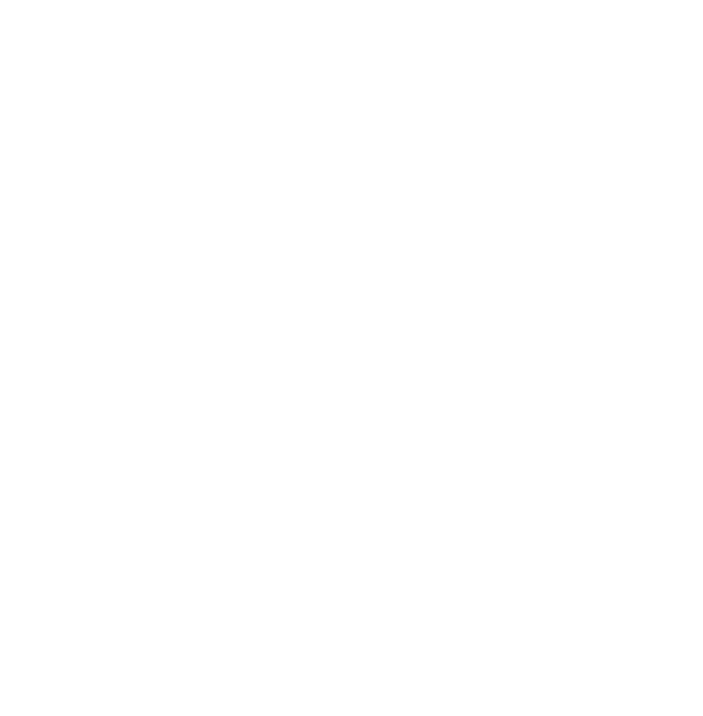
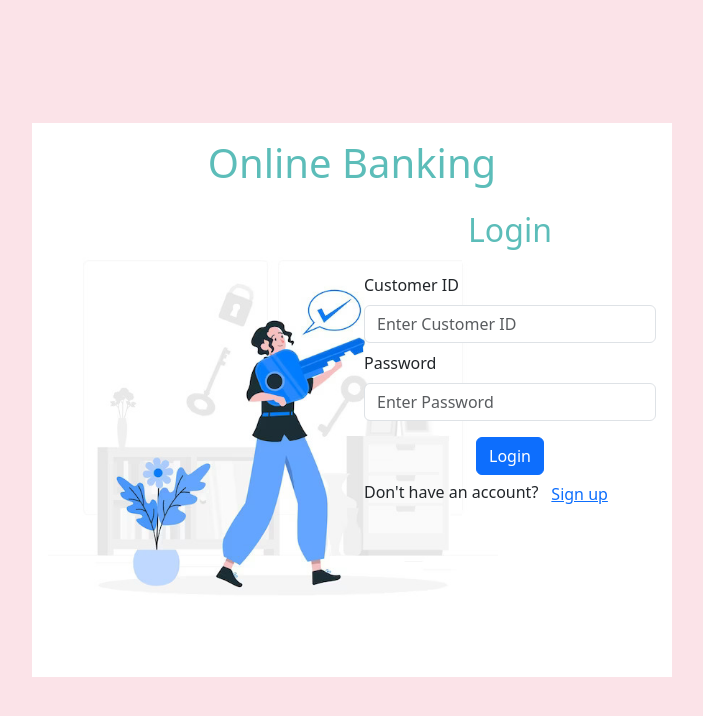
Before and after one commit to gowsi2021/banking, a React (Vite) app: page /login in a window 1280 px wide. Before the commit this address had no page. Shown: the top 716 px of the page, without its empty margins (288-991 px from the left). Built offline with nearby package versions, Linux system fonts and the light colour scheme.

Commit message:
Login page UI and Backend functionality

```diff
--- a/src/App.jsx
+++ b/src/App.jsx
@@ -1,5 +1,6 @@
 import { BrowserRouter as Router, Route, Routes } from 'react-router-dom';
 import Sign_up from './pages/sign_up';
+import Login from './pages/login';
 import 'bootstrap/dist/css/bootstrap.min.css';
 
 function App() {
@@ -9,6 +10,7 @@ function App() {
       <Router>
         <Routes>
           <Route path="/" element={<Sign_up />} />
+          <Route path="/login" element={<Login />}/>
         </Routes>
       </Router>
     </div>
--- /dev/null
+++ b/src/pages/login.jsx
@@ -0,0 +1,100 @@
+import { Container, Row, Col, Form, Button, Image, Dropdown } from "react-bootstrap";
+import login_image from '../images/login.jpg';
+import { useState } from "react";
+import axios from "axios";
+import { useNavigate } from "react-router-dom";
+
+function login() {
+    const [formData, setFormData] = useState({
+        customerid: "",
+        password: ""
+    });
+
+    const navigate = useNavigate();
+
+    const { customerid, password } = formData;
+
+    const handleFormField = (e) => {
+        console.log("handling formdata", e.target.value);
+        setFormData({ ...formData, [e.target.name]: e.target.value });
+    }
+
+    const handleSubmit = async (e) => {
+        e.preventDefault();
+        console.log("Login clicked");
+        console.log(formData);
+
+        try {
+            const res = await axios.post("http://localhost:3000/login", {
+                customerid,
+                password
+            })
+            if (res.data == "1") {
+                console.log("Rendering Dashboard page");
+                alert("Login successfull!");
+            }
+            else {
+                console.log("Failed to render to login page");
+                alert("Invalid CustomerID and Password");
+            }
+        }
+        catch {
+            console.log("Could not able to send data");
+        }
+    }
+
+    const handlesignup = async (e) => {
+        navigate("/");
+    }
+
+
+    return (
+        <div className="d-flex align-items-center vh-100" style={{ background: "#fbe3e8" }}>
+            <Container className="w-50 p-3" style={{ background: "#ffffff" }}>
+                <Row className="mb-3">
+                    <Col>
+                        <h1 style={{ color: "#5cbdb9", textAlign: "center" }}>Online Banking</h1>
+                    </Col>
+                </Row>
+                <Row>
+                    <Col sm={6}>
+                        <Image src={login_image} width={450} height={450} />
+                    </Col>
+                    <Col>
+                        <Row className="mb-3">
+                            <Col>
+                                <h2 style={{ color: "#5cbdb9", textAlign: "center" }}>Login</h2>
+                            </Col>
+                        </Row>
+                        <Form onSubmit={handleSubmit}>
+                            <Row className="mb-2">
+                                <Form.Group as={Col}>
+                                    <Form.Label>Customer ID</Form.Label>
+                                    <Form.Control required type="text" placeholder="Enter Customer ID" onChange={handleFormField} name="customerid" value={customerid} />
+                                </Form.Group>
+                            </Row>
+                            <Row className="mb-3">
+
+                                <Form.Group as={Col}>
+                                    <Form.Label>Password</Form.Label>
+                                    <Form.Control required type="password" placeholder="Enter Password" onChange={handleFormField} name="password" value={password} />
+                                </Form.Group>
+                            </Row>
+                            <div className="d-flex justify-content-center">
+                                <Button variant="primary" type="submit">
+                                    Login
+                                </Button>
+                            </div>
+                            <Row>
+                                <Col className="justify-content-start">{"Don't have an account?"}<Button variant="link" onClick={handlesignup}>Sign up</Button></Col>
+                            </Row>
+                        </Form>
+                    </Col>
+                </Row>
+            </Container>
+        </div>
+
+    )
+}
+
+export default login;
--- a/src/pages/sign_up.jsx
+++ b/src/pages/sign_up.jsx
@@ -1,7 +1,8 @@
-import { Container, Row, Col, Form, Button, Image, Dropdown } from "react-bootstrap";
+import { Container, Row, Col, Form, Button, Image, Dropdown, Nav } from "react-bootstrap";
 import signup_image from '../images/sign_up.png';
 import { useState } from "react";
 import axios from "axios";
+import { useNavigate } from "react-router-dom";
 
 function sign_up() {
 
@@ -17,6 +18,8 @@ function sign_up() {
         beneficiary_ac: '',
     });
 
+    const navigate = useNavigate();
+
     const [card_type, setcard_type] = useState("visa");
 
     const { username, acno, customerid, password, phno, branch, ifsc_code, card_no, beneficiary_ac } = formData;
@@ -25,6 +28,7 @@ function sign_up() {
         e.preventDefault();
         console.log(formData);
         console.log(formData.username);
+        console.log("Hello");
 
         try {
             const res = await axios.post("http://localhost:3000/sign_up", {
@@ -39,10 +43,24 @@ function sign_up() {
                 card_type,
                 beneficiary_ac
             })
+            console.log(`${res, 'Success'}`)
+            console.log(res.data);
+            if (res.data == "1") {
+
+                console.log("Rendering login page");
+                alert("Signup successfull!");
+                navigate("/login");
+            }
+            else {
+                console.log("Failed to render to login page");
+            }
+
         }
         catch {
             console.log("Could not able to send data");
         }
+
+
     };
 
     const handleFormField = (e) => {
@@ -54,6 +72,11 @@ function sign_up() {
         console.log(eventKey);
         setcard_type(eventKey);
         console.log("card type", card_type);
+    }
+
+    const handlelogin = (e) => {
+        console.log("Navigate login clicked");
+        navigate("/login");
     }
 
     return (
@@ -144,7 +167,11 @@ function sign_up() {
                                 <Button variant="primary" type="submit">
                                     Signup
                                 </Button>
+
                             </div>
+                            <Row>
+                                <Col className="justify-content-start">{'Already have an account?'}<Button variant="link" onClick={handlelogin}>Log in</Button></Col>
+                            </Row>
                         </Form>
                     </Col>
                 </Row>
```
Also changed, not shown: src/backend/server.js (+32 -2 lines), src/images/login.jpg (added).
